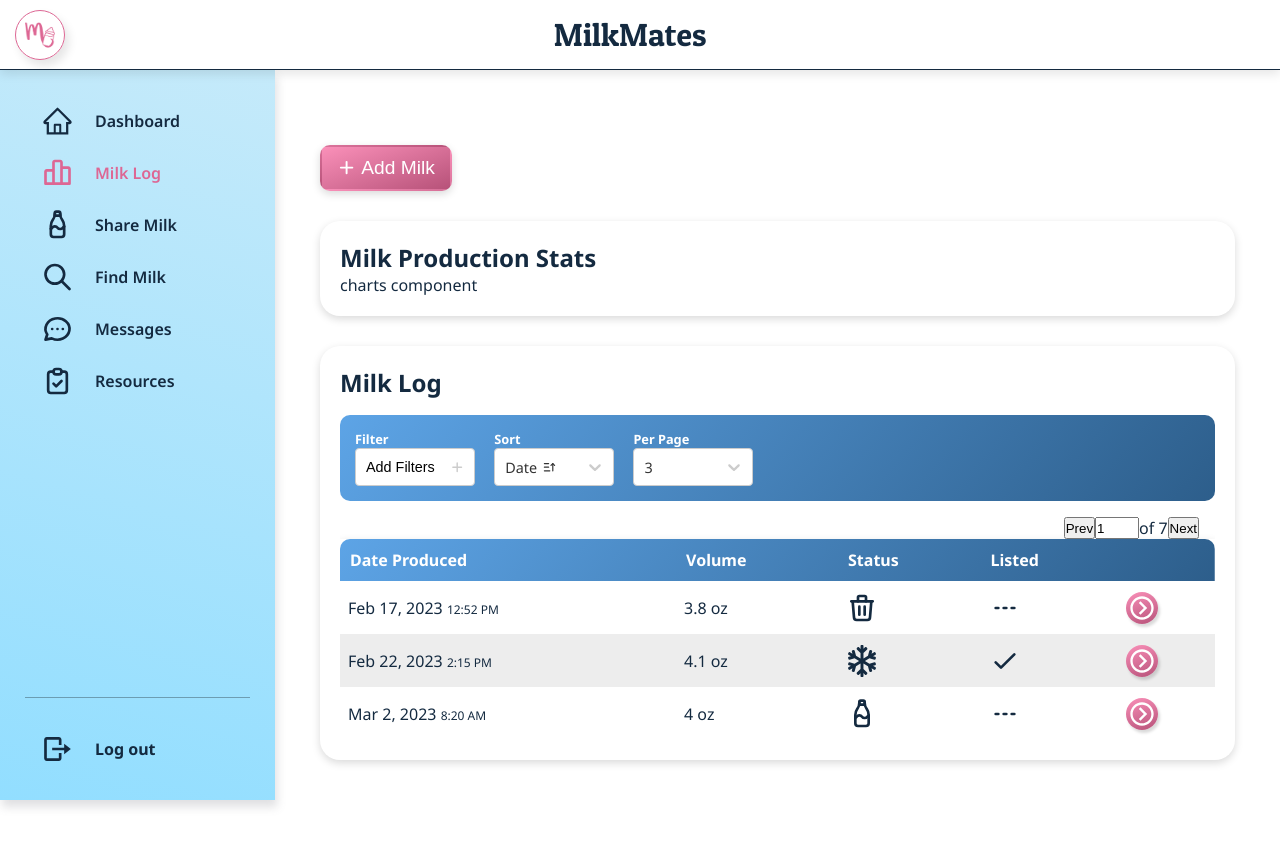
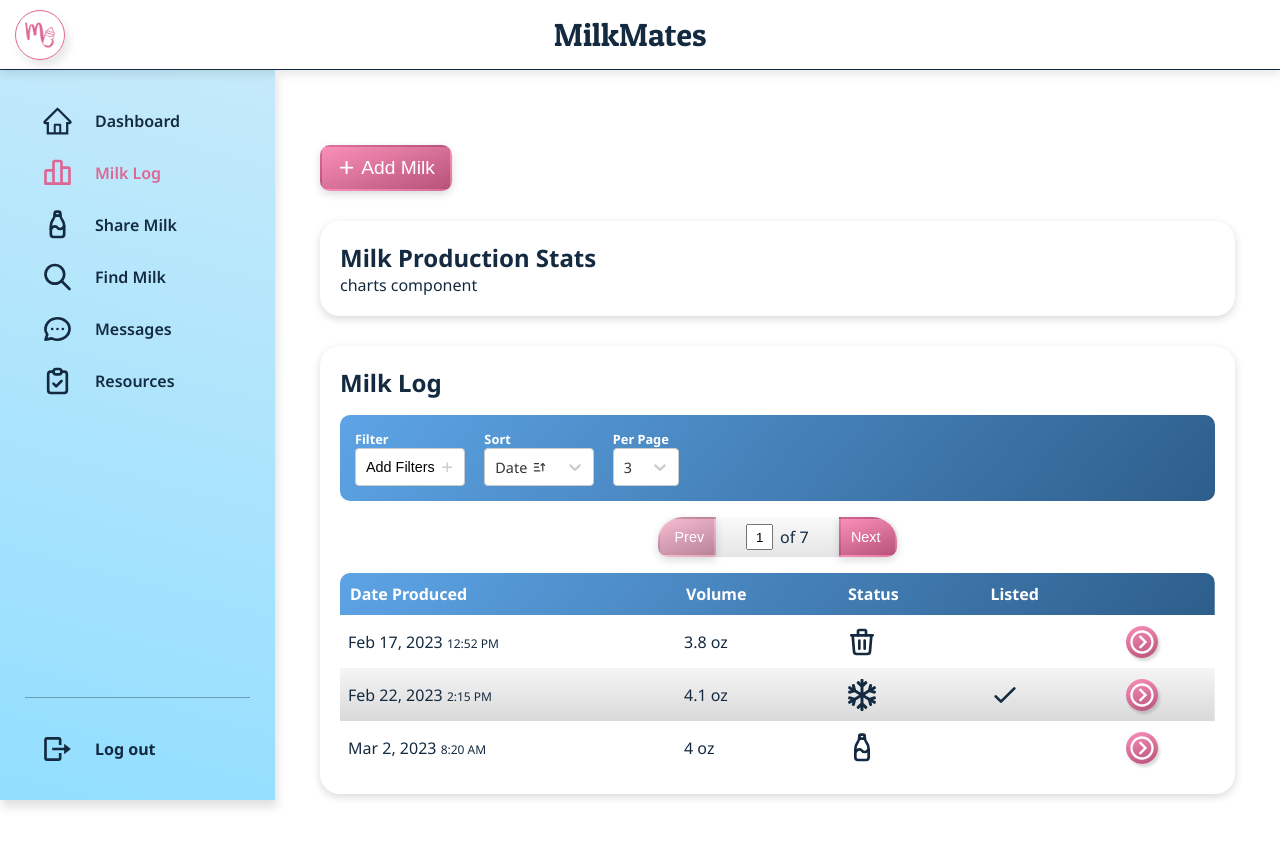
Before and after one commit to paulhemingway/MilkMates, a React (Create React App) app in the folder frontend/milk-mates/: page /log in a window 1280 px wide. Shown: the top 846 px of the page. Built offline with nearby package versions, Linux system fonts and the light colour scheme.

Commit message:
Pagination and other small fixes

```diff
--- a/frontend/milk-mates/public/index.html
+++ b/frontend/milk-mates/public/index.html
@@ -24,7 +24,7 @@
       work correctly both with client-side routing and a non-root public URL.
       Learn how to configure a non-root public URL by running `npm run build`.
     -->
-    <title>React App</title>
+    <title>MilkMates</title>
   </head>
   <body>
     <noscript>You need to enable JavaScript to run this app.</noscript>
--- a/frontend/milk-mates/src/App.js
+++ b/frontend/milk-mates/src/App.js
@@ -61,7 +61,7 @@ function App() {
             path="share"
             element={
               <PrivateRoute
-                component={<Share title="Milk Share" />}
+                component={<Share title="Share Milk" />}
                 loggedIn={loggedIn}
               />
             }
--- a/frontend/milk-mates/src/assets/styles/Header.scss
+++ b/frontend/milk-mates/src/assets/styles/Header.scss
@@ -65,7 +65,7 @@
   .right {
     height: 70px;
     display: flex;
-    justify-content: end;
+    justify-content: flex-end;
     align-items: center;
 
     a {
--- a/frontend/milk-mates/src/assets/styles/Log.scss
+++ b/frontend/milk-mates/src/assets/styles/Log.scss
@@ -19,7 +19,6 @@
       .input {
         display: flex;
         flex-direction: column;
-        width: 7.5em;
 
         label {
           color: white;
@@ -120,25 +119,14 @@
               gap: 15px;
               justify-content: right;
             }
-
-
           }
         }
       }
-
-
     }
 
     .table {
       overflow-x: auto;
       overflow-y: hidden;
-
-      .pagination {
-        display: flex;
-        justify-content: end;
-        margin: 1em 1em 0;
-      }
-
       table {
         width: 100%;
         border-collapse: collapse;
@@ -180,7 +168,7 @@
 
           tr {
             &:nth-child(2n) {
-              background-color: rgba(0, 0, 0, 0.07);
+              background-image: linear-gradient(rgba(0,0,0,0.04), rgba(0,0,0,0.15));
             }
 
             &.empty-row {
@@ -222,7 +210,6 @@
         gap: 10px;
 
         .input {
-          width: auto;
           .option {
             font-size: 0.7em;
           }
@@ -233,10 +220,7 @@
               height: 38px;
             }
           }
-
-          .select-dropdown__value-container {}
         }
-
       }
 
       .table {
--- a/frontend/milk-mates/src/assets/styles/global.scss
+++ b/frontend/milk-mates/src/assets/styles/global.scss
@@ -7,12 +7,15 @@
   --grey: #757575;
   --light-pink: #ffd6e7;
   --hover-pink: #b75279;
+  --disabled-pink: #dcbfca;
   --hover-blue: #4a8bc8;
 
   --shadow: 0 3px 8px rgba(0, 0, 0, 0.15);
   --dark-shadow: 0 3px 4px rgba(0, 0, 0, 0.35);
 
   --pink-gradient: linear-gradient(160deg, #fa90b9, #b75279);
+  --active-pink-gradient: linear-gradient(160deg, #d77c9f, #994364);
+  --disabled-pink-gradient: linear-gradient(160deg, #f6bcd2, #b98397);
   --blue-gradient: linear-gradient(130deg, #5da4e6, #2d5e8b);
 }
 
@@ -124,7 +127,7 @@
     color: var(--pink);
   }
 
-  &:hover {
+  &:not(:disabled):hover {
     background-color: wwite;
     background-image: none;
     background-color: var(--light-pink);
@@ -133,4 +136,54 @@
 
   }
 
+  &:active {
+    background-image: var(--active-pink-gradient);
+  }
+
+  &:disabled {
+    background-image: var(--disabled-pink-gradient);
+    cursor: not-allowed;
+  }
+
 }
+
+
+  .pagination {
+    display: flex;
+    width: 15em;
+
+    border-radius: 27px;
+    background-image: linear-gradient(rgba(0, 0, 0, 0.02), rgba(0, 0, 0, 0.1));
+    justify-content: space-between;
+    align-items: center;
+    margin: 1em auto;
+    gap: 10px;
+
+    .pag-input-cont {
+      display: flex;
+      gap: 7px;
+      align-items: center;
+
+      .page-input {
+        width: 2em;
+        height: 2em;
+        text-align: center;
+      }
+    }
+
+    .button {
+      padding: 10px 15px;
+
+      &.next {
+        border-radius: 0 25px 10px 0px;
+        padding-left: 10px;
+      }
+
+      &.prev {
+        border-radius: 25px 0 0 10px;
+        padding-right: 10px;
+      }
+    }
+
+
+  }
--- a/frontend/milk-mates/src/components/global/Pagination.js
+++ b/frontend/milk-mates/src/components/global/Pagination.js
@@ -1,15 +1,105 @@
 import React, { useEffect, useState } from "react";
 
 export default function Pagination(props) {
-  const [amount, setAmount] = useState(1)
+  const [amount, setAmount] = useState(1);
+  const [pageNumber, setPageNumber] = useState(1);
+
+  const pageNumberInput = document.getElementById("pageNumber");
+
   useEffect(() => {
-    const newAmount = Math.ceil(props.length / props.perPage)
-    setAmount(newAmount)
-  }, [props]);
-  return amount > 0 && <div className="pagination">
-    <button className="pag-btn prev">Prev</button>
-    <input type="number" min={1} max={amount} defaultValue={1}/>
-    <span>of {amount}</span>
-    <button className="pag-btn next">Next</button>
-  </div>;
+    const newAmount = Math.ceil(props.length / props.perPage);
+    setAmount(newAmount);
+    setPageNumber(1);
+  }, [props.perPage, props.length]);
+
+  useEffect(() => {
+    if (pageNumberInput) {
+      pageNumberInput.value = pageNumber;
+    }
+
+    const start = pageNumber * props.perPage - props.perPage;
+    const end = start + props.perPage;
+
+    props.update(start, end);
+  }, [pageNumber]);
+
+  const handlePaste = (e) => {
+    e.preventDefault();
+    return false;
+  };
+
+  const handleBlur = (e) => {
+    if (!e.target.value || isNaN(e.target.value)) {
+      e.target.value = pageNumber;
+      return;
+    }
+    const value = Number(e.target.value);
+    if (value < 1) {
+      setPageNumber(1);
+      e.target.value = 1;
+    }
+
+    if (value > amount) {
+      setPageNumber(amount);
+      e.target.value = amount;
+    }
+  };
+
+  const handleInput = (e) => {
+    const inputValue = e.target.value;
+    if (
+      /^\d*$/.test(inputValue) &&
+      parseInt(inputValue) >= 1 &&
+      parseInt(inputValue) <= amount
+    ) {
+      setPageNumber(inputValue);
+    }
+  };
+
+  const next = () => {
+    setPageNumber(pageNumber < amount ? pageNumber + 1 : pageNumber);
+  };
+
+  const prev = () => {
+    setPageNumber(pageNumber > 1 ? pageNumber - 1 : pageNumber);
+  };
+
+  const resetPageNumber = () => {
+    setPageNumber(1);
+    pageNumberInput.value = 1;
+  };
+
+  return (
+    amount > 0 && (
+      <span className="pagination">
+        <button
+          className="button primary-button prev"
+          disabled={pageNumber === 1}
+          onClick={prev}
+        >
+          Prev
+        </button>
+        <span className="pag-input-cont">
+          <input
+            type="text"
+            defaultValue="1"
+            onPaste={handlePaste}
+            onBlur={handleBlur}
+            onInput={handleInput}
+            aria-label="Page Number"
+            className="page-input"
+            id="pageNumber"
+          />
+          <span>of {amount}</span>
+        </span>
+        <button
+          className="button primary-button next"
+          disabled={pageNumber === amount}
+          onClick={next}
+        >
+          Next
+        </button>
+      </span>
+    )
+  );
 }
--- a/frontend/milk-mates/src/components/logPage/LogTable.js
+++ b/frontend/milk-mates/src/components/logPage/LogTable.js
@@ -17,7 +17,7 @@ export default function LogTable({ data }) {
   const [displayedBatches, setDisplayedBatches] = useState([]);
   const [filterMenuShowing, setFilterMenuShowing] = useState(false);
 
-  const [perPage, setPerPage] = useState(3)
+  const [perPage, setPerPage] = useState(3);
 
   const [filters, setFilters] = useState({
     dateRange: null,
@@ -30,8 +30,8 @@ export default function LogTable({ data }) {
   };
 
   const showFilterMenu = () => {
-    setFilterMenuShowing(true)
-  }
+    setFilterMenuShowing(true);
+  };
 
   const sortOptions = [
     {
@@ -81,7 +81,7 @@ export default function LogTable({ data }) {
         <div className="option">
           <span>3</span>
         </div>
-      )
+      ),
     },
     {
       value: 5,
@@ -89,7 +89,7 @@ export default function LogTable({ data }) {
         <div className="option">
           <span>5</span>
         </div>
-      )
+      ),
     },
     {
       value: 10,
@@ -97,7 +97,7 @@ export default function LogTable({ data }) {
         <div className="option">
           <span>10</span>
         </div>
-      )
+      ),
     },
     {
       value: 15,
@@ -105,9 +105,9 @@ export default function LogTable({ data }) {
         <div className="option">
           <span>15</span>
         </div>
-      )
+      ),
     },
-  ]
+  ];
 
   // set data
   useEffect(() => {
@@ -117,11 +117,11 @@ export default function LogTable({ data }) {
   }, [data]);
 
   useEffect(() => {
-    updateDisplayedBatches(0, perPage)
-  }, [sortedAndFiltered, perPage])
+    updateDisplayedBatches(0, perPage);
+  }, [sortedAndFiltered, perPage]);
 
-  const updateDisplayedBatches = (start, end) => {
-    setDisplayedBatches([...sortedAndFiltered].slice(start, end))
+  function updateDisplayedBatches(start, end) {
+    setDisplayedBatches([...sortedAndFiltered].slice(start, end));
   }
 
   // sort the array
@@ -151,7 +151,6 @@ export default function LogTable({ data }) {
       default:
         break;
     }
-    console.log(newBatches);
     setSortedAndFiltered(newBatches);
   };
 
@@ -159,8 +158,8 @@ export default function LogTable({ data }) {
   const filterBatches = () => {};
 
   const perPageSelected = (selected) => {
-    setPerPage(selected.value)
-  }
+    setPerPage(selected.value);
+  };
 
   return (
     <div className="log-table">
@@ -230,8 +229,12 @@ export default function LogTable({ data }) {
 
         <div className="set-filters"></div>
       </div>
+      <Pagination
+        length={sortedAndFiltered.length}
+        perPage={perPage}
+        update={updateDisplayedBatches}
+      />
       <div className="table">
-        <Pagination length={sortedAndFiltered.length} perPage={perPage}/>
         <table>
           <thead>
             <tr>
--- a/frontend/milk-mates/src/components/logPage/LogTableRow.js
+++ b/frontend/milk-mates/src/components/logPage/LogTableRow.js
@@ -2,7 +2,7 @@ import React from "react";
 import moment from "moment";
 
 import { BiChevronRightCircle } from "react-icons/bi";
-import { TbTrash, TbLineDashed } from "react-icons/tb";
+import { TbTrash } from "react-icons/tb";
 import { CgSmartHomeRefrigerator } from "react-icons/cg";
 import { FaRegSnowflake } from "react-icons/fa";
 import { TbDroplet, TbBottle, TbCircleCheck } from "react-icons/tb";
@@ -54,7 +54,7 @@ export default function LogTableRow(props) {
         className="listed-cell"
         aria-label={props.batch.isListed ? "Yes" : "No"}
       >
-        {props.batch.isListed ? <HiOutlineCheck /> : <TbLineDashed />}
+        {props.batch.isListed ? <HiOutlineCheck /> : <></>}
       </td>
       <td className="link-cell">
         <Link
```
